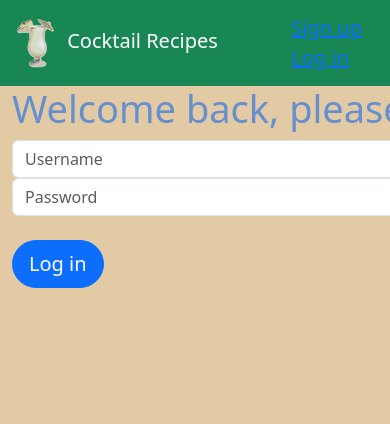
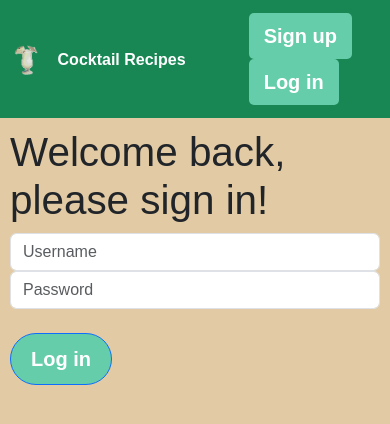
Before and after one commit to LongDefeat/capstone_1, a Flask app: page /login in a window 390 px wide; the page is wider, and only the part inside the window is pictured. Shown: the top 424 px of that part. Run offline with Flask 2, Linux system fonts and the light colour scheme; some libraries are stand-ins or nearby versions.

Commit message:
update styling

```diff
--- a/static/stylesheets/app.css
+++ b/static/stylesheets/app.css
@@ -1,76 +1,145 @@
+/* Body styles */
 body {
   background-color: #e2cba4;
+  font-family: Arial, sans-serif;
 }
 
+/* Navigation styles */
 nav {
   background-color: rgb(195, 117, 62);
+  padding: 10px;
 }
 
-#cocktail-gif {
-  width: 50px;
+.navbar-brand img {
+  width: 40px;
+  margin-right: 10px;
 }
 
-.card {
-  background-color: #66cdaa;
-  width: 300px;
+.navbar-brand span {
+  font-size: 18px;
+  font-weight: bold;
+  color: #fff;
 }
 
-.join-message {
-  color: rgba(51, 117, 222, 0.704);
-  font-size: 38px;
+.navbar-nav li {
+  margin-right: 10px;
 }
 
+.navbar-nav li a {
+  color: #fff;
+}
+
+/* Container styles */
+.container {
+  max-width: 800px;
+  margin: 0 auto;
+  padding: 20px;
+}
+
+/* Alert styles */
+.alert {
+  margin-bottom: 10px;
+  border-radius: 5px;
+  font-weight: bold;
+}
+
+.alert-success {
+  background-color: #c3f3c3;
+  color: #2d8542;
+}
+
+/* Button styles */
 .btn {
+  border-radius: 50px;
+  background-color: #66cdaa;
+  color: #fff;
+  padding: 10px 20px;
+  font-weight: bold;
+}
+
+.btn:hover {
+  background-color: #5cb396;
+  cursor: pointer;
+}
+
+/* Li button styles */
+.navbar-nav li {
+  display: inline-block;
+  margin-right: 10px;
+}
+
+.navbar-nav li a {
+  display: inline-block;
+  padding: 8px 15px;
+  background-color: #66cdaa;
+  color: #fff;
+  font-weight: bold;
+  text-decoration: none;
+  border-radius: 5px;
+  transition: background-color 0.3s ease;
+}
+
+.navbar-nav li a:hover {
+  background-color: #5cb396;
+  cursor: pointer;
+}
+
+/* Profile card styles */
+.profile-card {
+  width: 300px;
+  background-color: #fff;
+  border-radius: 5px;
+  padding: 20px;
+  box-shadow: 0 2px 4px rgba(0, 0, 0, 0.1);
+}
+
+.profile-card h2 {
+  color: #66cdaa;
+  font-size: 24px;
+  margin-top: 0;
+}
+
+.profile-card p {
+  margin-bottom: 0;
+}
+
+/* Search input styles */
+#search.form-control {
   border-radius: 50px;
 }
 
-.btn:hover {
-  cursor: pointer;
+#search.form-control:focus {
+  box-shadow: 0 0 0 2px #66cdaa;
 }
 
 #search.form-control + .btn {
   position: absolute;
-  right: 9px;
-  top: 2px;
-  bottom: 4px;
-  z-index: 1;
-  padding: 0;
-  color: green;
+  right: 0;
+  top: 50%;
+  transform: translateY(-50%);
 }
 
-.container {
-  display: block;
-  margin-left: auto;
-  margin-right: auto;
-  width: 600px;
-}
-.card-img-top {
-  display: block;
-  width: auto;
-  max-height: 100%;
-  margin: auto;
-}
-.card {
-  max-width: 500px;
-  margin: 0 auto;
-  float: none;
-  margin-bottom: 10px;
+/* Footer styles */
+footer {
+  text-align: center;
+  padding: 20px;
+  background-color: #f8f8f8;
+  color: #666;
+  font-size: 12px;
 }
 
-.profile-card {
-  width: 300px;
-}
+/* Responsive styles */
+@media (max-width: 576px) {
+  .navbar-brand img {
+    width: 30px;
+  }
 
-#fa-whiskey-glass {
-  color: rgba(231, 231, 4, 0.998);
-}
+  .navbar-brand span {
+    font-size: 16px;
+  }
 
-.display-2 {
-  color: rgba(249, 249, 116, 0.978) w;
-}
-
-@media (max-width: 468px) {
-  nav form.navbar-form {
-    display: none;
+  .container {
+    max-width: 100%;
+    padding: 10px;
   }
 }
```
Also changed, not shown: app.py (+20 -30 lines).
